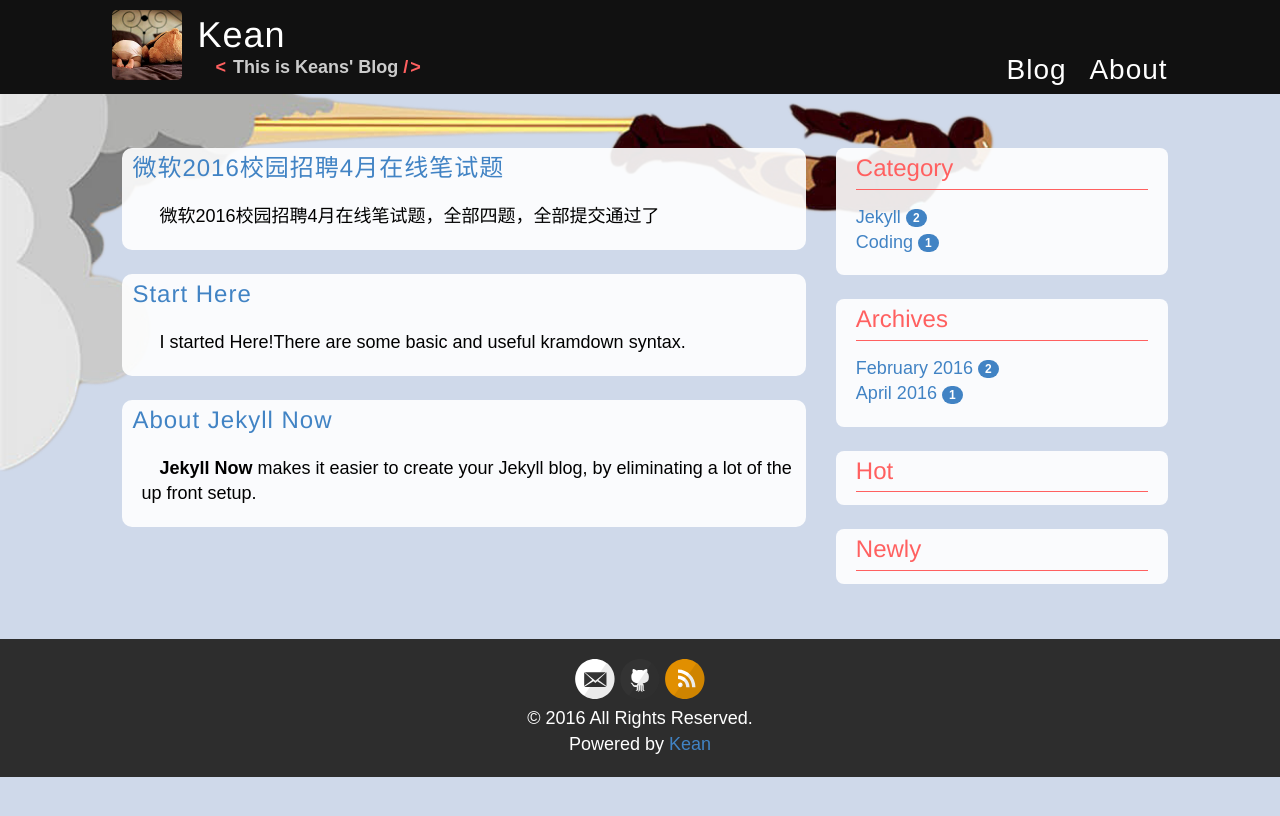
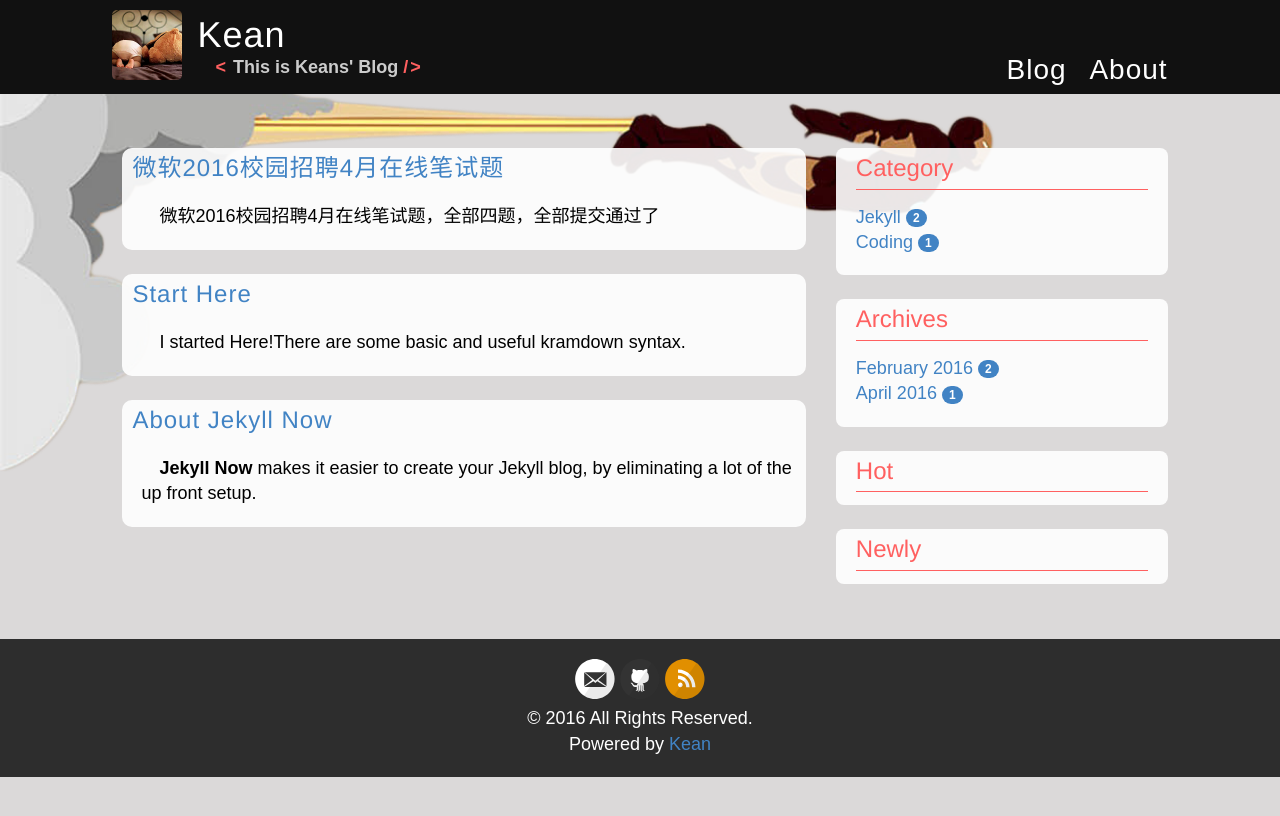
Before and after one commit to hikean/hikean.github.io, a Jekyll site: the page built from index.html, in a window 1280 px wide. Shown: the top 816 px of the page. Built offline with Jekyll 4.4.1, drawn with Linux system fonts in a browser that asks for light colours; nearby versions of some CDN libraries; the list of posts is cut into pages by our own code; comment, search, counter and statistics services are not loaded.

Commit message:
changed background

```diff
--- a/_sass/_variables.scss
+++ b/_sass/_variables.scss
@@ -20,7 +20,7 @@ $hilight_back_color: #1d1d1c;//#eee;//
 $lineno_color: #ff6060;
 $hilight_front_color: #ffffff;
 $footer_back_color: #2d2d2d;
-$body_bkgrd_color: rgb(207,217,234);//#B6A593;//rgba(221,224,229,0.5);//#dadada;//#e9e9e9;//
+$body_bkgrd_color: rgb(219,217,217);//rgb(207,217,234);//#B6A593;//rgba(221,224,229,0.5);//#dadada;//#e9e9e9;//
 $body_color: #000;
 $side_bkgrd_color: rgba(255,255,255,0.9);//#fff;//
 
```
